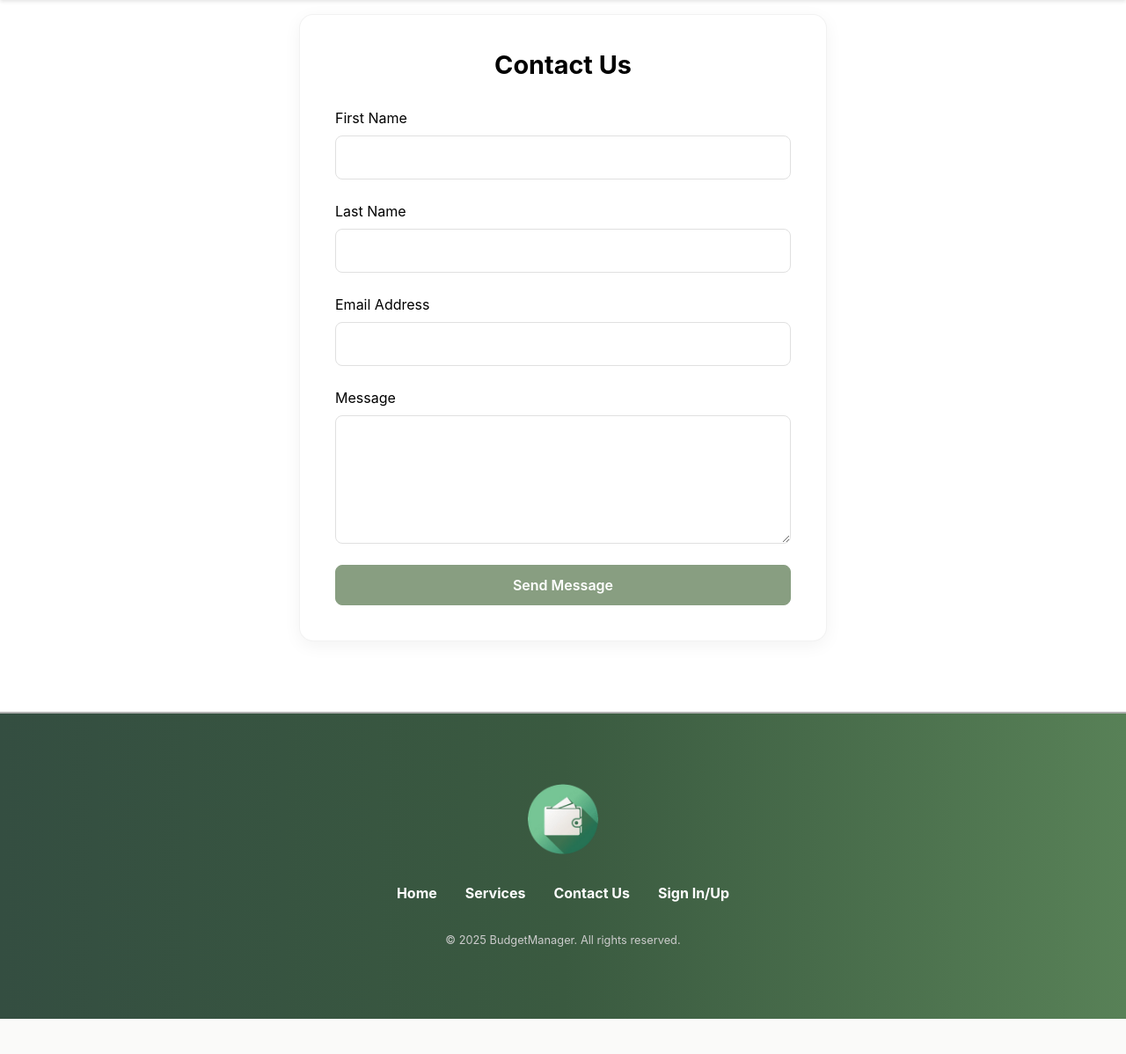
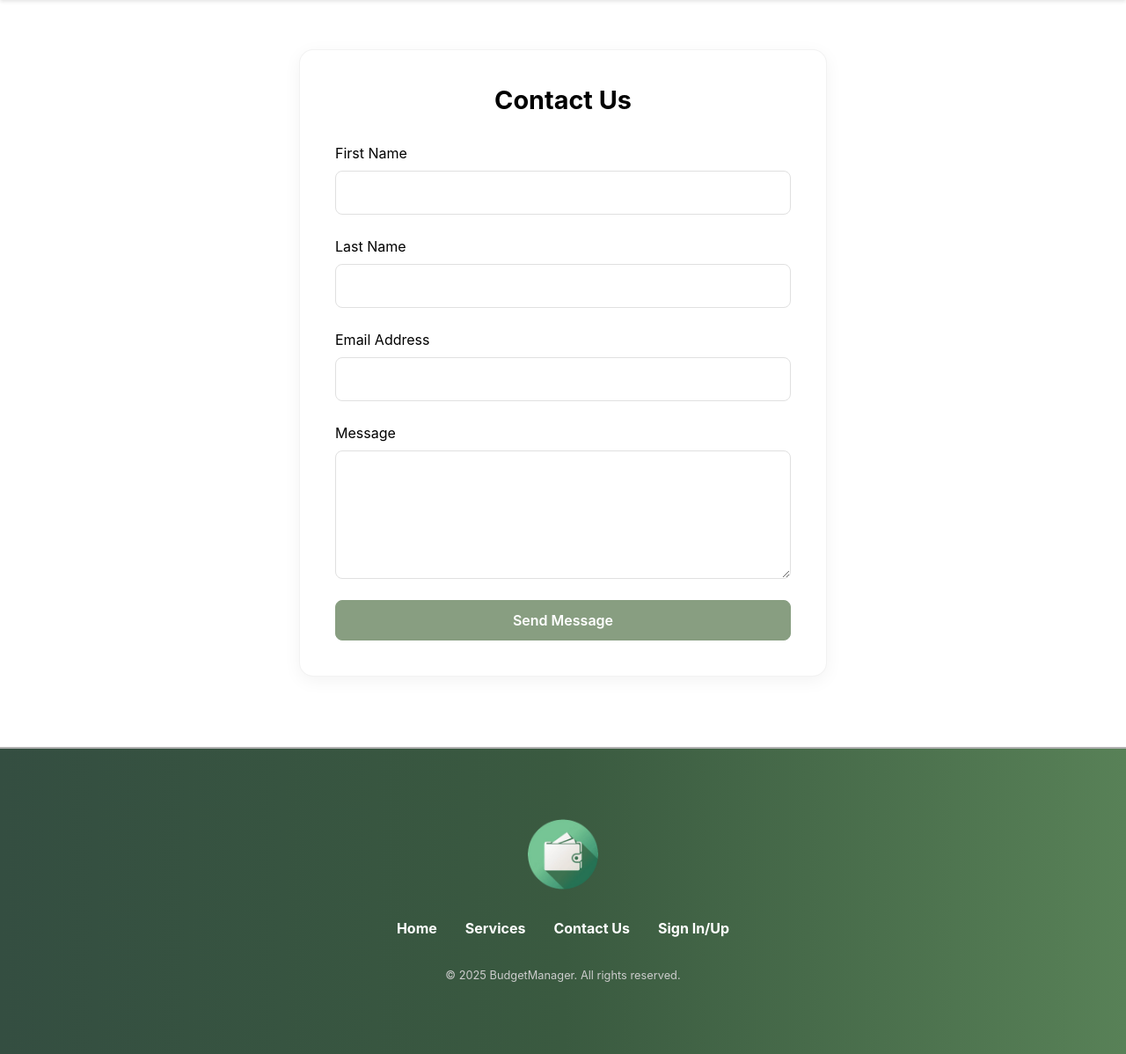
Before and after one commit to S74r-L0rd/Budget-Manager, a Flask app: page /contact in a window 1280 px wide. Shown: the part 104-1302 px from the top of the page at 88% size. Before the commit the page ends 1262 px from the top, so only its background shows below. Run offline with Flask 3, Linux system fonts and the light colour scheme.

Commit message:
Frontend Development: Added extra margin to the top of the contact us form

```diff
--- a/templates/contact.html
+++ b/templates/contact.html
@@ -14,7 +14,7 @@
 
 <!-- Contact Form Section -->
 <div class="login-container d-flex align-items-center justify-content-center">
-    <div class="login-form-section" style="max-width: 600px; width: 100%; margin: 120px 0 80px 0;">
+    <div class="login-form-section" style="max-width: 600px; width: 100%; margin: 160px 0 80px 0;">
         <h2 class="login-logo text-center">Contact Us</h2>
         <form id="contactForm" onsubmit="event.preventDefault(); handleSubmit();">
             <div class="mb-4">
```
